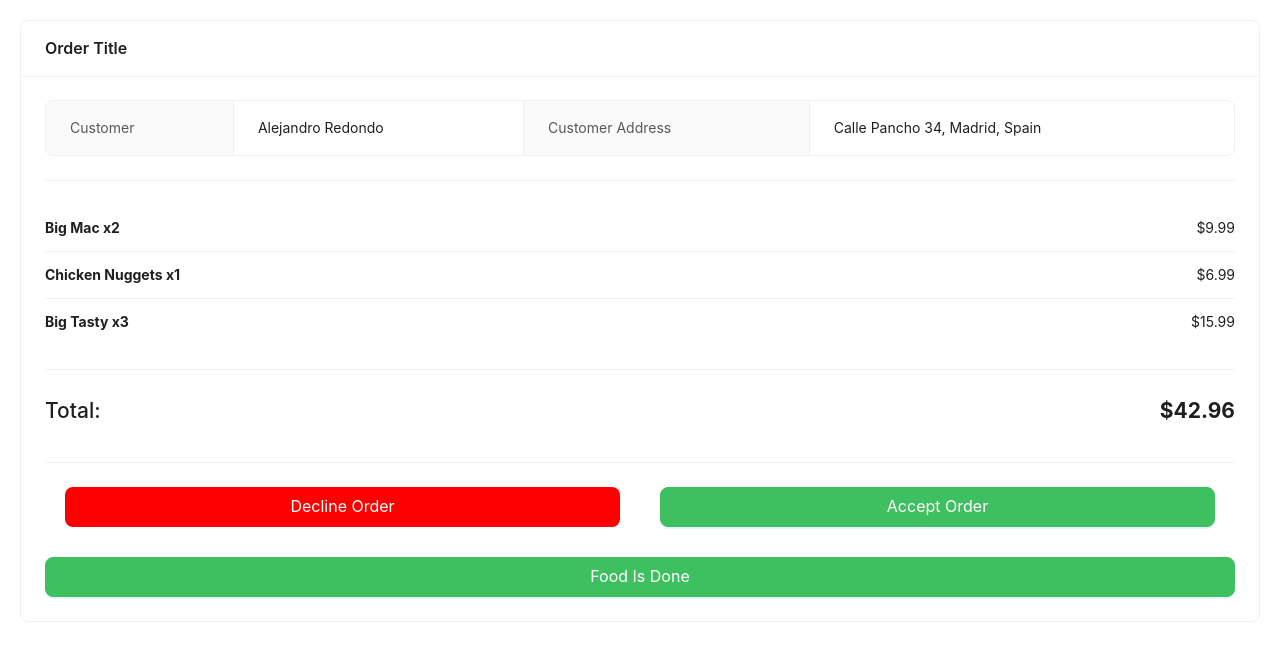
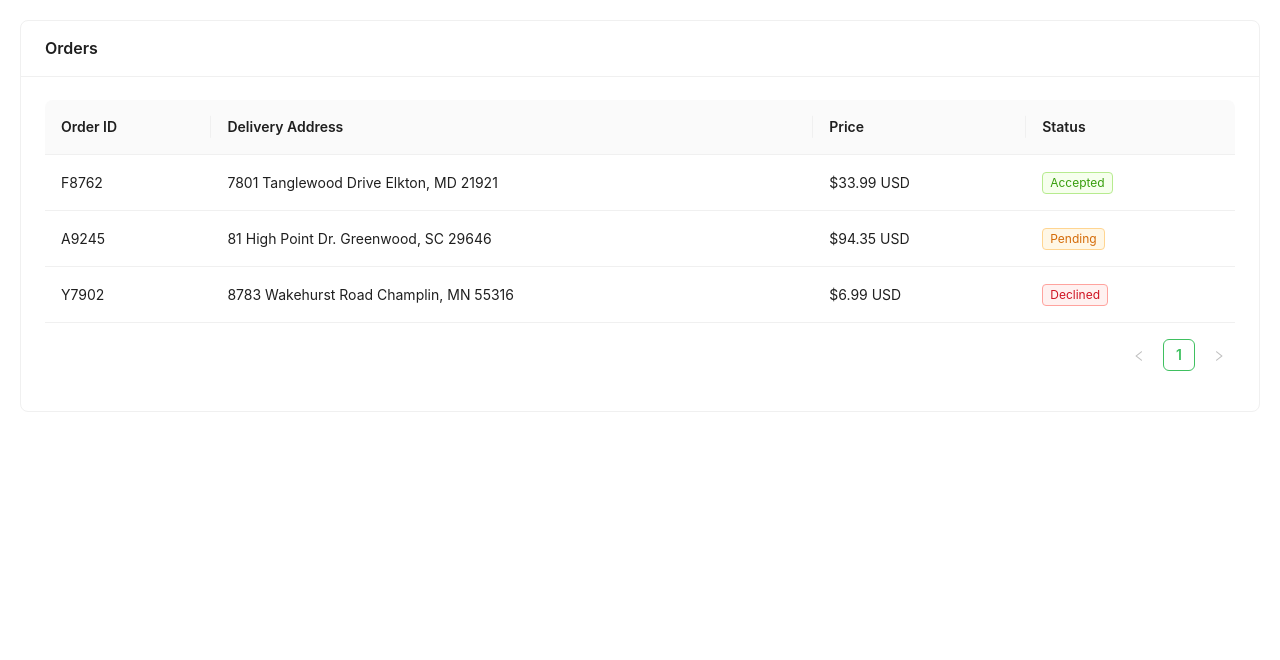
Before and after one commit to thejrcuadra/reactSetupAssignment, a React (Create React App) app: page / in a window 1280 px wide. Shown: the top 660 px of the page. Built offline with nearby package versions, Linux system fonts and the light colour scheme.

Commit message:
Create Orders Page -- done

```diff
--- a/src/App.js
+++ b/src/App.js
@@ -1,8 +1,9 @@
  import DetailedOrder from "./modules/DetailedOrder";
+ import Orders from "./modules/Orders";
 
 function App() {
   return (
-      <DetailedOrder/>
+      <Orders/>
   );
 }
 
--- a/src/index.css
+++ b/src/index.css
@@ -7,3 +7,11 @@
   background-color: #3fc060 !important;
   border-color: #3fc060 !important;
 }
+
+.ant-pagination-item-active {
+  border-color: #3fc060 !important;
+}
+
+li.ant-pagination-item-active a {
+  color: #3fc060 !important;
+}
--- /dev/null
+++ b/src/modules/Orders/index.js
@@ -0,0 +1,52 @@
+import orders from '../../assets/data/dashboard/orders.json';
+import {Card, Table, Tag} from 'antd';
+
+const Orders = () => {
+    const renderOrderStatus = (orderStatus) => {
+        if (orderStatus == 'Accepted') {
+            return <Tag color={'green'}>{orderStatus}</Tag>
+        }
+        if (orderStatus == 'Pending') {
+            return <Tag color={'orange'}>{orderStatus}</Tag>
+        }
+        if (orderStatus == 'Declined') {
+            return <Tag color={'red'}>{orderStatus}</Tag>
+        }
+    };
+    const tableColumns = [
+        {
+            title: 'Order ID',
+            dataIndex: 'orderID',
+            key: 'orderID'
+        },
+        {
+            title: 'Delivery Address',
+            dataIndex: 'deliveryAddress',
+            key: 'deliveryAddress'
+        },
+        {
+            title: 'Price',
+            dataIndex: 'price',
+            key: 'price',
+            render: (price) => `$${price} USD`,
+        },
+        {
+            title: 'Status',
+            dataIndex: 'status',
+            key: 'status',
+            render: renderOrderStatus
+        }
+    ];
+
+    return (
+        <Card title={'Orders'} style={{margin: 20}}>
+            <Table
+            dataSource={orders}
+            columns={tableColumns}
+            rowKey="orderID"
+            />
+        </Card>
+    )
+};
+
+export default Orders;
```
